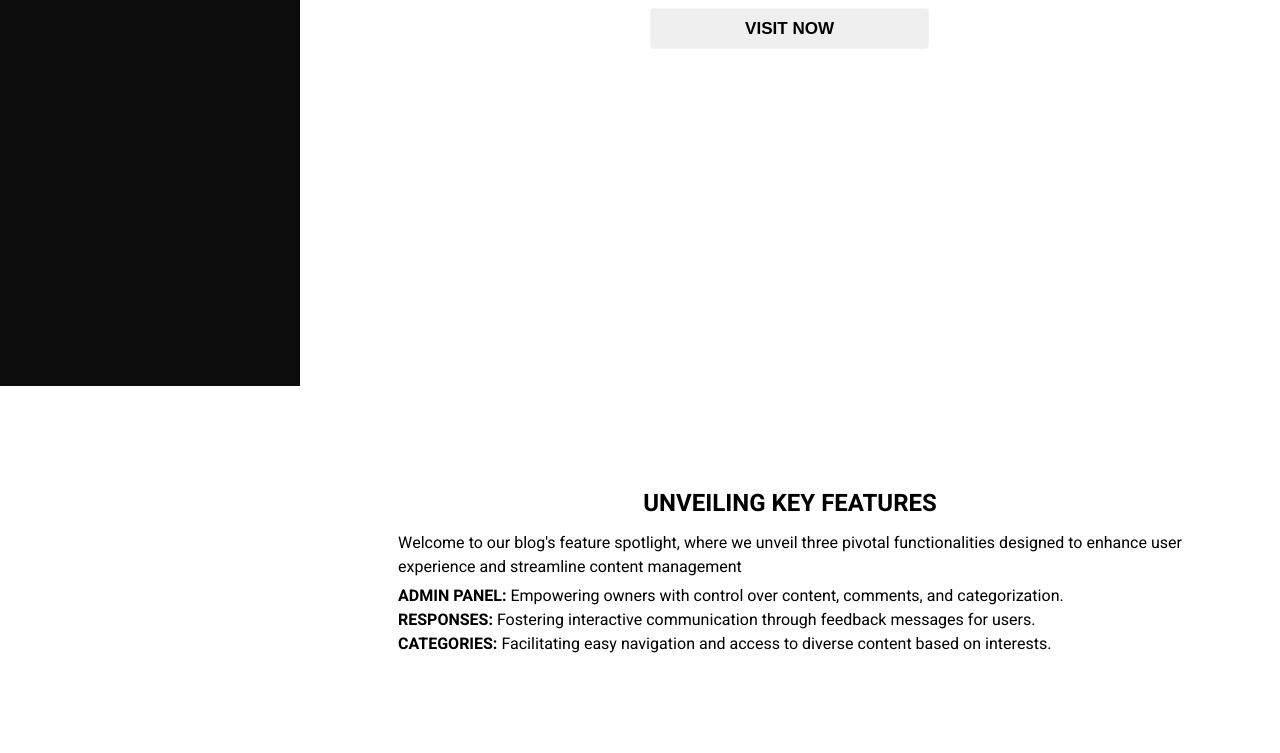
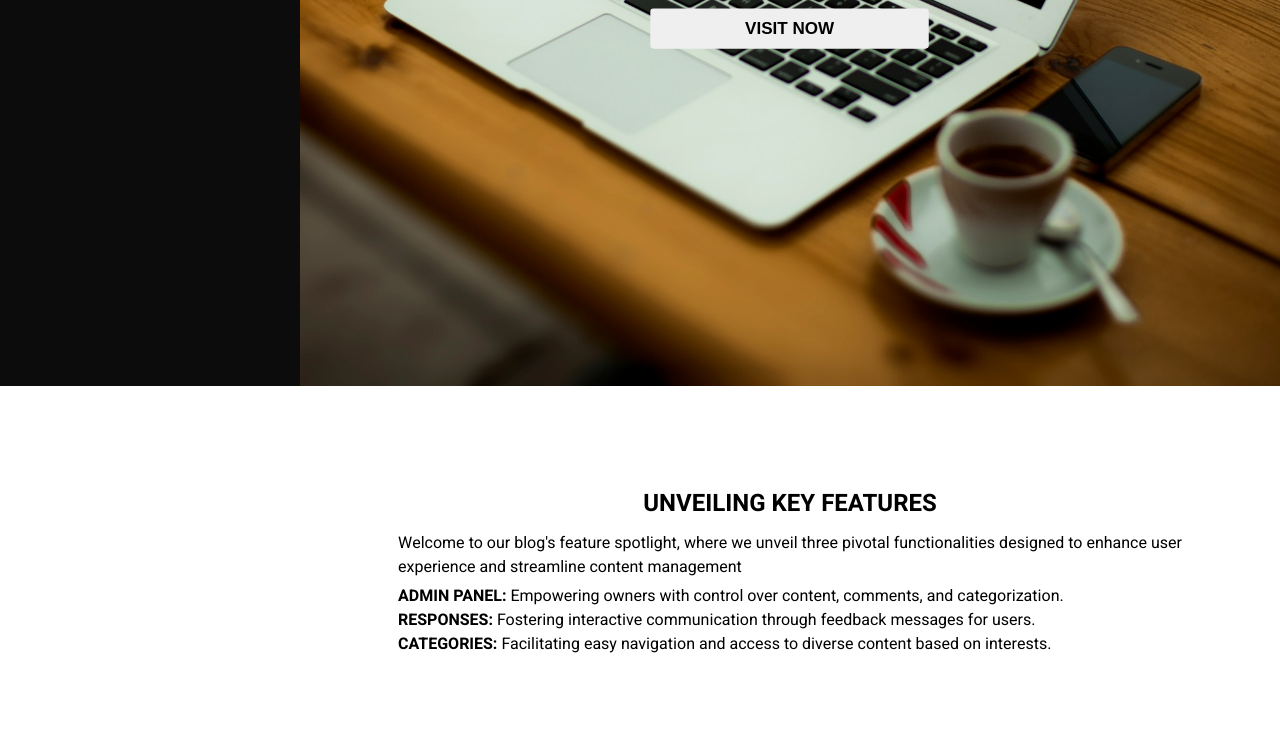
Before and after one commit to Xhicko/PassionPage_Landing_Page, a plain HTML site: page index.html in a window 1280 px wide. Shown: the part 414-1167 px from the top of the page. Drawn offline with Linux system fonts and the light colour scheme; the site is published under a folder, as on GitHub Pages, so addresses that start at the root find nothing.

Commit message:
Fixing Display Image

```diff
--- a/index.css
+++ b/index.css
@@ -176,7 +176,7 @@ nav{
 }
 
 .CTA_Content{
-    background-image: url('/LandingPage_Image.jpg');
+    background-image: url('LandingPage_Image.jpg');
     background-size: cover;
     background-position: center;
     background-repeat: no-repeat;
```
